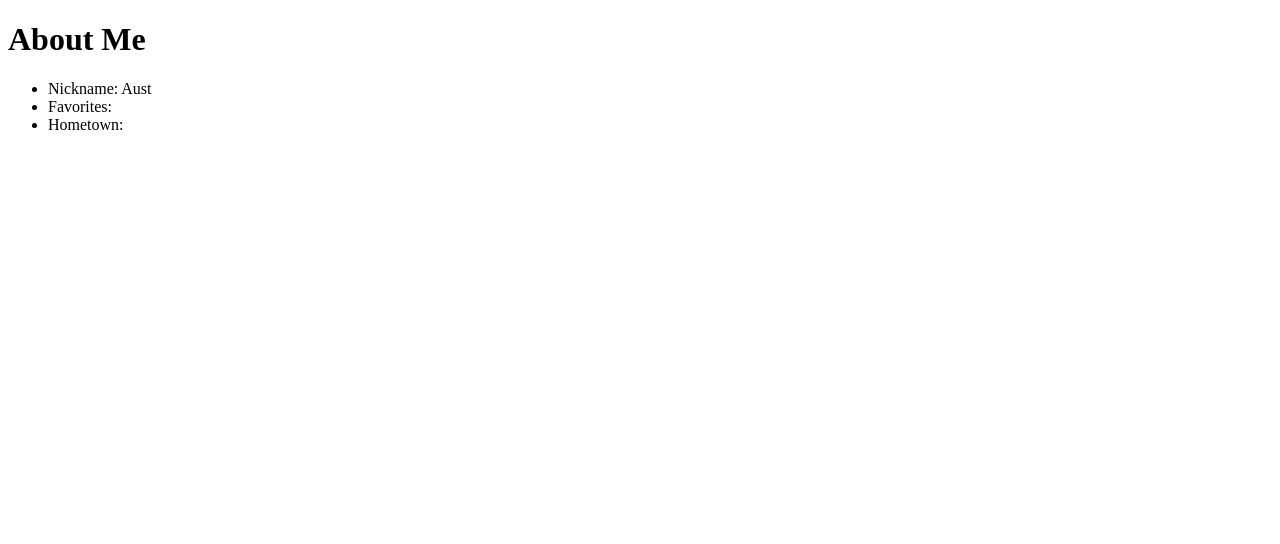
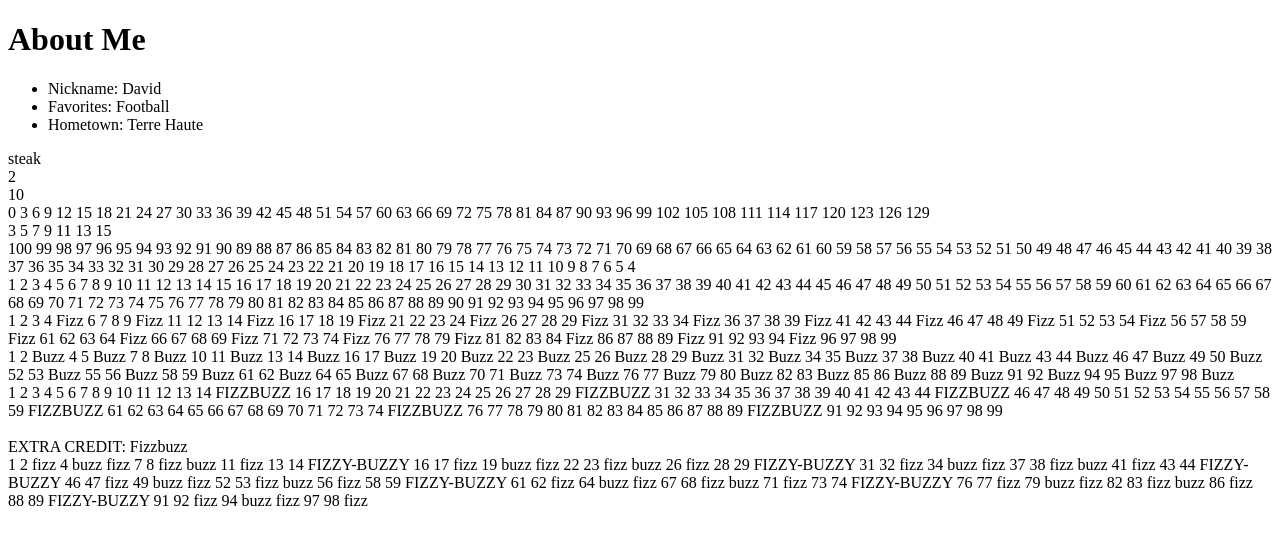
Before and after one commit to iceterminal/LambdaSchool, a plain HTML site: page Web Mini-Bootcamp/LS-Web-Intro-5/index.html in a window 1280 px wide. Drawn offline with Linux system fonts and the light colour scheme.

Commit message:
Lesson 5 COMPLETE

```diff
--- a/Web Mini-Bootcamp/LS-Web-Intro-5/index.html
+++ b/Web Mini-Bootcamp/LS-Web-Intro-5/index.html
@@ -5,9 +5,9 @@
 <h1 id="whatever">About Me</h1>
 
 <ul>
-  <li class="someClass">Nickname: <span id="nickname">Aust</span>
-  <li>Favorites:  <span id="favorites"></span>
-  <li>Hometown: <span id="hometown"></span>
+  <li class="someClass">Nickname: <span id="nickname">David</span>
+  <li>Favorites:  <span id="favorites">Football</span>
+  <li>Hometown: <span id="hometown">Terre Haute</span>
 </ul>
 
 <script src="script.js"></script>
--- a/Web Mini-Bootcamp/LS-Web-Intro-5/notes.js
+++ b/Web Mini-Bootcamp/LS-Web-Intro-5/notes.js
@@ -55,18 +55,20 @@ counter = counter + 1;
 
 A FOR loop fixes this
 
-for(var i = 1; i < 10; i++);
+for(var i = 1; i < 10; i++); {
 // for(var i = 1; i < 10; i+= 2);  this will add 2 to each iteration
 	document.write(i);
 	document.write(i + "<br />");
+}
 
 // for(start;stop;how we get there){
 //			do this each time
 // }
 
-for(var i = 100; i > 3; i--);
+for(var i = 100; i > 3; i--) {
 // for(var i = 100; i >= 32; i-=5);
 	document.write(i + "<br />");
+}
 
 // start with one
 // skip a line and then keep adding as many as our interator
--- a/Web Mini-Bootcamp/LS-Web-Intro-5/script.js
+++ b/Web Mini-Bootcamp/LS-Web-Intro-5/script.js
@@ -1,34 +1,73 @@
 //1. print the number 5 to the console
+console.log (5)
+//2. Print your name to the console
+console.log('David')
+//3. Store your age as a variable called "myAge"
+var myAge = 50
+//4. Print to the console how old you will be in 5 years
+console.log(myAge + 5)
+//5. Store your favorite food as a variable called "myFavoriteFood"
+var myFavoriteFood = "steak"
+//6. Publish your favorite food to `index.html` using `document.write()`
+document.write(myFavoriteFood)
+//7. Print the remainder of 14 / 3 to the console
+document.write("<br>")
+document.write(14 % 3)
+//8. Print the remainder of 829 / 13 to the console
+document.write("<br>")
+document.write(829 % 13)
+//9. Create a for loop that counts from 0 to 130 by 3s
+document.write("<br>")
+for (var i = 0; i < 130; i+=3) {
+	document.write(i + " ");
+}
+document.write("<br>")
+//10. Create a for loop that counts from 3 to 17 by 2s
+for (var i = 3; i < 17; i+=2) {
+	document.write(i + " ");
+}
+document.write("<br>")
+//11. Create a for loop that counts from 100 to 3 by -1
+for(var i = 100; i > 3; i--) {
+// for(var i = 100; i >= 32; i-=5);
+	document.write(i + " ");
+}
+document.write("<br>")
+//12. Create a for loop that counts from 1 to 100 by 1s
+for (var i = 1; i < 100; i++) {
+	document.write(i + " ")
+}
+document.write("<br>")
+//13. Create a for loop that counts from 1 to 100, but instead of printing `i` prints `fizz` if the number is divisible by 5
+for (var i = 1; i < 100; i++) {
+	if(i % 5 === 0 ) {
+	document.write("Fizz ");
+	} else {
+	document.write(i + " ")
+	}
+}
+document.write("<br>")
+//14. Create a for loop that counts from 1 to 100, but instead of printing `i` prints `buzz` if the number is divisible by 3
+for (var i = 1; i < 100; i++) {
+	if(i % 3 === 0 ) {
+	document.write("Buzz ");
+	} else {
+	document.write(i + " ")
+	}
+}
+document.write("<br>")
+//15. Create a for loop that counts from 1 to 100, but instead of printing `i` prints `fizzbuzz` if the number is divisible by 15
+for (var i = 1; i < 100; i++) {
+	if(i % 15 === 0 ) {
+	document.write("FIZZBUZZ ");
+	} else {
+	document.write(i + " ")
+	}
+}
+document.write("<br>")
 
-//2. Print your name to the console
 
-//3. Store your age as a variable called "myAge"
-
-//4. Print to the console how old you will be in 5 years
-
-//5. Store your favorite food as a variable called "myFavoriteFood"
-
-//6. Publish your favorite food to `index.html` using `document.write()`
-
-//7. Print the remainder of 14 / 3 to the console
-
-//8. Print the remainder of 829 / 13 to the console
-
-//9. Create a for loop that counts from 0 to 130 by 3s
-
-//10. Create a for loop that counts from 3 to 17 by 2s
-
-//11. Create a for loop that counts from 100 to 3 by -1
-
-//12. Create a for loop that counts from 1 to 100 by 1s
-
-//13. Create a for loop that counts from 1 to 100, but instead of printing `i` prints `fizz` if the number is divisible by 5
-
-//14. Create a for loop that counts from 1 to 100, but instead of printing `i` prints `buzz` if the number is divisible by 3
-
-//15. Create a for loop that counts from 1 to 100, but instead of printing `i` prints `fizzbuzz` if the number is divisible by 15
-
-//EXTRA CREDIT: Fizzbuzz
+document.write("<br> EXTRA CREDIT: Fizzbuzz <br>")
 
 /*
 
@@ -39,3 +78,16 @@ The "Fizz-Buzz test" is an interview question designed to help filter out the 99
 Hint: Use your last three loops and if/then/else statements. You can learn about those here https://www.w3schools.com/js/js_if_else.asp
 
 */
+
+for (var i = 1; i < 100; i++) {
+	if (i % 5 === 0 && i % 3 === 0) {
+		document.write(" FIZZY-BUZZY ");
+	} else if (i % 5 === 0 ) {
+				document.write(" buzz ");
+	} else if (i % 3 === 0) {
+				document.write(" fizz ");
+	} else {
+		document.write(i + " ");
+	}
+}
+document.write("<br>")
```
